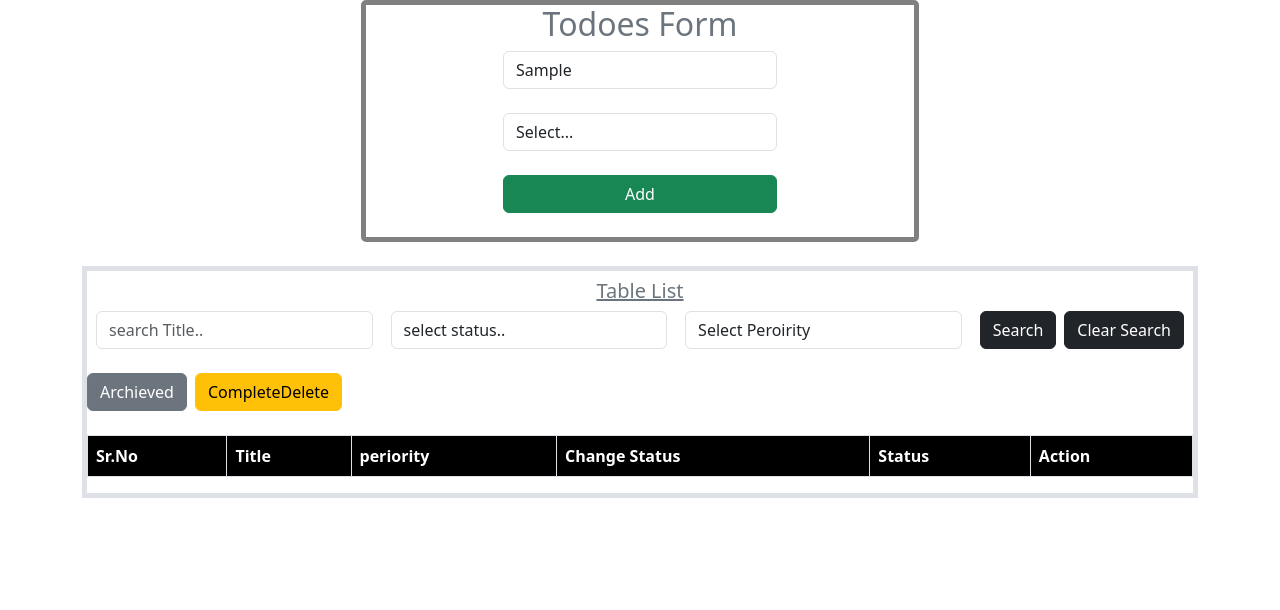
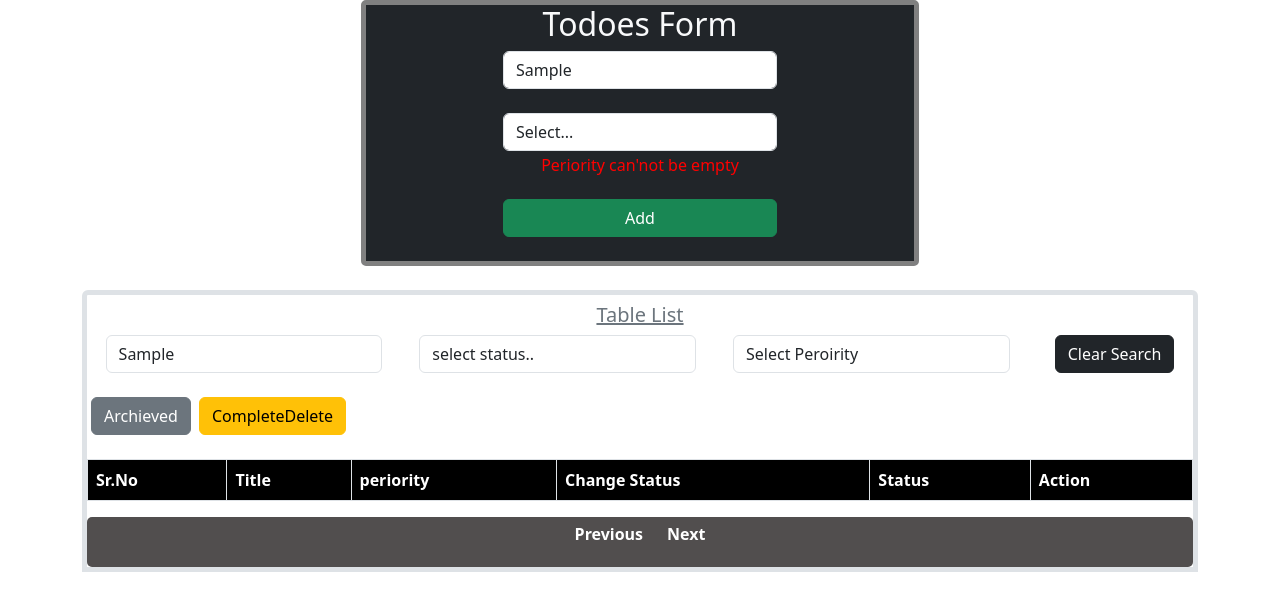
Before and after one commit to shaileshverma3667/todo_search_list, a React (Create React App) app: page / in a window 1280 px wide. Both pictures are taken after typing "Sample", "Sample" into the empty fields and a click on the button "Add". Shown: the top 610 px of the page. Built offline with nearby package versions, Linux system fonts and the light colour scheme.

Commit message:
search_list

```diff
--- a/package.json
+++ b/package.json
@@ -13,6 +13,7 @@
     "bootstrap": "^5.3.1",
     "react": "^18.2.0",
     "react-dom": "^18.2.0",
+    "react-paginate": "^8.2.0",
     "react-scripts": "5.0.1",
     "uuid": "^9.0.0",
     "web-vitals": "^2.1.4"
--- a/src/App.css
+++ b/src/App.css
@@ -12,6 +12,7 @@
     animation: App-logo-spin infinite 20s linear;
   }
 }
+
 
 .App-header {
   background-color: #282c34;
--- a/src/Components/SearchElement.jsx
+++ b/src/Components/SearchElement.jsx
@@ -1,23 +1,22 @@
 import React from 'react'
 
-const SearchElement = ({handleSearch,searchData,clearSearch}) => {
+const SearchElement = ({handleSearch,clearSearch,searchObj}) => {
   return (
    <>
     <div className='d-flex justify-content-around'>
-            <input type="text" name="title" onChange={handleSearch} className='form-control w-25' placeholder='search Title..'/>
-            <select  className='form-control w-25'onChange={handleSearch} name="isPending" >
-                <option>select status..</option>
+            <input type="text" name="title" value={searchObj.title} onChange={handleSearch} className='form-control w-25' placeholder='search Title..'/>
+            <select  className='form-control w-25'onChange={handleSearch} value={searchObj.isPending} name="isPending" >
+                <option value={""}>select status..</option>
                 <option value="completed">Complete</option>
                 <option value="pending">pending</option>
              </select>
-             <select className='form-control w-25' onChange={handleSearch} name="periority" >
-                <option>Select Peroirity</option>
+             <select className='form-control w-25' value={searchObj.periority} onChange={handleSearch} name="periority" >
+                <option value={""}>Select Peroirity</option>
                 <option value="high">high</option>
                 <option value="medium">Medium</option>
                 <option value="low">low</option>
             </select>
             <div>
-            <button className='btn btn-dark' onClick={searchData}>Search</button>
             <button className='btn btn-dark ms-2' onClick={clearSearch}>Clear Search</button>
             </div>
 
--- a/src/Components/TableField.jsx
+++ b/src/Components/TableField.jsx
@@ -1,84 +1,111 @@
-import React, { useEffect, useState } from 'react'
+import React, {
+  useState } from 'react'
 import { memo } from 'react'
 import SearchElement from './SearchElement'
+import ReactPaginate from 'react-paginate'
+
+
+
 
 const TableField = ({mainData,setMainData}) => {
+  //pagination....
+    const [pageNo,setPageNo]=useState(0)
+    const parPagedata=5;
+    const allData=pageNo*parPagedata;
+    const pageCount=Math.ceil(mainData.length/parPagedata);
+    const handlePageChange=({selected})=>{
+          setPageNo(selected)
+    }
+    //pagination end...
+    const [render, setRender] = useState(false);
     const [archieveData,setArchieveData]=useState([])
-    const [mainSearch,setMainSearch]=useState([])
+
+    //const [mainSearch,setMainSearch]=useState([])
     const [searchObj,setSearchObj]=useState({
         title:"",
         isPending:"",
         periority:""
     })
-    const [render, setRender] = useState(false);
 
 
-   const handleChange=(id,index)=>{
-      let data = mainData.find(data => data.id === id)
-        let dataSource=[...mainData];
-        let obj={...data}
-       if(data.isPending=="pending"){
-        obj={...data,isPending:"completed"};
+  //CheckBox OnChange...
+   const handleChange=(id)=>{
+      let index=mainData.findIndex((ele)=>ele.id==id);
+      let allData=[...mainData];
+      let obj=allData[index];
+      if(obj.isPending=="pending"){
+        obj={...obj,isPending:"completed"};
       }
       else{
-        obj={...data,isPending:"pending"};
-
+        obj={...obj,isPending:"pending"}
       }
-        dataSource.splice(index,1,obj);
-        setMainData(dataSource)
+      allData[index]=obj;
+      setMainData(allData)
 
    }
 
    const handleDelete=(id)=>{
     const del=window.confirm("Are you soure want to delete")
     if(del){
-      const delEle= mainData.filter((ele)=>ele.id!=id)
+      const delEle= mainData.filter((ele)=>ele.id!==id)
       setMainData(delEle)
        }
-
    }
+   //Search onChange
    const handleSearch=(e)=>{
         const {name,value}=e.target
         setSearchObj((prev)=>({...prev,[name]:value}))
    }
 
-   const searchData=()=>{
-     const copyData=[...mainData]
-     const {title,isPending,periority}=searchObj
-     let result=copyData.filter((data)=>((title? data.title==title:true) && (isPending?data.isPending==isPending:true)&&(periority? data.periority==periority:true)))
-     if(result.length)
-     setMainSearch(result)
-     else{
-     alert("Data Not found")
-
-     }
-   }
-   const clearSearch=()=>{
-       setMainSearch([])
-       setMainData(mainData)
-   }
    const handleCompleteDelete=()=>{
-
     setArchieveData([...archieveData,...mainData.filter(ele=>ele.isPending=="completed")])
     const copyData=[...mainData]
     const compFilter=copyData.filter(ele=>ele.isPending!=="completed")
     setMainData(compFilter)
     setRender(!render)
+
+    // window.localStorage.setItem("archive",JSON.stringify(copyData.filter(ele=>ele.isPending=="completed")))
    }
    const handleArchieved=()=>{
         setMainData([...mainData,...archieveData])
         setArchieveData([])
+    //   let getData=JSON.parse(localStorage.getItem("archive"))
+    // if(getData){
+    //  setArchieveData(getData)
+    // }
+
+    }
+   const clearSearch=()=>{
+    setSearchObj({
+    title:"",
+    isPending:"",
+    periority:""
+  })}
+    const searchData=()=>{
+      if(searchObj.title || searchObj.isPending || searchObj.periority)
+      {
+        let searchEle=[...mainData]
+        let res= searchEle.filter(todo=>
+        {
+          return ( (searchObj.title ? todo.title.toLowerCase().includes(searchObj.title.toLowerCase()) : true) && ( searchObj.isPending ? todo.isPending === searchObj.isPending : true ) && ( searchObj.periority ? todo.periority === searchObj.periority : true ) )
+
+        })
+        return res
+      }
+      else{
+        return mainData
+      }
     }
 
   return (
     <>
     <div>
 
-        <div className='border border-5 border mt-4'>
+        <div className='border border-5 border mt-4 rounded-top-2'>
         <h5 className='text-center text-secondary mt-2'><u>Table List</u></h5>
-         <SearchElement handleSearch={handleSearch} searchData={searchData} clearSearch={clearSearch}/>
+         <SearchElement handleSearch={handleSearch}  clearSearch={clearSearch} searchObj={searchObj}/>
         <div className='mt-4'>
-           <button className='btn btn-secondary' onClick={handleArchieved}>Archieved</button>
+           <button className='btn btn-secondary ms-1' onClick={handleArchieved}>Archieved</button>
            <button className='btn btn-warning ms-2' onClick={handleCompleteDelete}>CompleteDelete</button>
         </div>
         <table className='table table-striped table-bordered mt-4'>
@@ -94,12 +121,12 @@ const TableField = ({mainData,setMainData}) => {
             </thead>
             <tbody>
                 {
-                   mainSearch.length==0 && mainData.length!=0 && mainData.map((data,index)=>{
+                    mainData.length!=0 && searchData().slice(allData,allData+parPagedata).map((data,index)=>{
                         return (
                              <tr key={data.id}>
-                            <td>{index+1}</td>
+                            <td>{data.id1}</td>
                             <td>{data.title}</td>
-                            <td className={data.periority=="high"? "text-danger":data.periority=="low" ? "text-info":"text-warning" }>{data.periority}</td>
+                            <td className={data.periority=="high"? "text-danger":data.periority=="low" ? "text-info":"text-warning"}>{data.periority}</td>
                             <td>{
 
                                 render ?
@@ -109,28 +136,25 @@ const TableField = ({mainData,setMainData}) => {
 
                                 }</td>
                             <td>{data.isPending}</td>
-                            <td><button className='btn btn-danger' disabled={data.isPending=="completed"} onClick={()=>handleDelete(data.id)}>Delete</button></td>
-                         </tr>
-                    )})
+                            { data.isPending!="completed" &&
+                            <td><button className='btn btn-danger' onClick={()=>handleDelete(data.id)}>Delete</button></td>
                            }
-                 {
-                   mainSearch.length!=0 &&  mainSearch.map((data,index)=>{
-                        return (
-                             <tr key={index}>
-                            <td>{index+1}</td>
-                            <td>{data.title}</td>
-                            <td className={data.periority=="high"? "text-danger":data.periority=="low" ? "text-info":"text-warning" }>{data.periority}</td>
-                            <td>{<input type="checkbox" checked={data.isPending=="completed"} onChange={()=>handleChange(data.id,index)}/>}</td>
-                            <td>{data.isPending}</td>
-                            <td><button className='btn btn-danger' disabled={data.isPending=="completed"} onClick={()=>handleDelete(data.id)}>Delete</button></td>
                     </tr>
                     )})
                 }
 
             </tbody>
         </table>
+        <div className='peginationParent'>
+          <ReactPaginate
+           pageCount={pageCount}
+           onPageChange={handlePageChange}
+           className='pagination gap-4'
+           activeClassName='activepage'/>
            </div>
         </div>
+    </div>
+
     </>
   )
 }
--- a/src/Components/TodoForm.jsx
+++ b/src/Components/TodoForm.jsx
@@ -6,6 +6,7 @@ import TableField from './TableField'
 
 const TodoForm = () => {
     const [mainData,setMainData]=useState([])
+    const [errorMessage,setErrorMessage]=useState(false)
     const [formData,setFormData]=useState({
         id:"abc",
         title:"",
@@ -16,7 +17,13 @@ const TodoForm = () => {
 
     const handleChange=(e)=>{
         const {name,value}=e.target
-        setFormData((prev)=>({...prev,id:uniqueId,[name]:value}))
+        if(mainData.length){
+          setFormData((prev)=>({...prev,id:uniqueId,[name]:value,id1:mainData[mainData.length-1].id1+1}))
+        }
+        else{
+        setFormData((prev)=>({...prev,id:uniqueId,[name]:value,id1:1}))
+
+        }
     }
 
    const handleAdd=()=>{
@@ -28,15 +35,17 @@ const TodoForm = () => {
           isPending:"pending",
           periority:""
         })
+        setErrorMessage(false)
+
         }
         else
         {
-          return alert("Please fill the field")
+          setErrorMessage(true)
         }
    }
    const handleSubmit=(e)=>{
        e.preventDefault()
-       e.target.reset()
+
    }
 
  useEffect(()=>{
@@ -56,16 +65,18 @@ const TodoForm = () => {
     <div className='container'>
         <form onSubmit={handleSubmit}>
 
-    <div className='field w-50 mx-auto'>
-    <h2 className='text-secondary'>Todoes Form</h2>
+    <div className='field w-50 mx-auto bg-dark'>
+    <h2 className='text-light'>Todoes Form</h2>
     <input type='text' className='form-control w-50 mb-4' value={formData.title} name="title" onChange={handleChange} placeholder='Enter Title...'/>
+    {errorMessage && formData.title=="" ?<label>Title can'not be empty</label>:""}
     <select className='form-control w-50 mb-4' value={formData.periority} name="periority" onChange={handleChange}>
         <option>Select...</option>
         <option value="high">high</option>
         <option value="medium">medium</option>
         <option value="low">low</option>
     </select>
-    <button className='btn btn-success w-50 mb-4' onClick={handleAdd}>Add</button>
+    {errorMessage && formData.periority=="" ?<label>Periority can'not be empty</label>:""}
+    <button type="submit" className='btn btn-success w-50 mb-4' onClick={handleAdd}>Add</button>
     </div>
 
     <div>
--- a/src/Components/style/TodoForm.css
+++ b/src/Components/style/TodoForm.css
@@ -14,3 +14,33 @@
   background-color:black;
   color: white;
 }
+label{
+  position: relative;
+  bottom: 1.4rem;
+  color: red;
+}
+
+.peginationParent{
+  width: 100%;
+  display: flex;
+  justify-content: center;
+  background-color: rgb(81, 78, 78);
+  height: 50px;
+  border-radius: 5px;
+  text-align: center;
+  font-weight: bold;
+  align-items: center;
+}
+
+a
+{
+  text-decoration: none !important;
+  color: white !important
+}
+
+.activepage{
+  height: 30px;
+  width: 30px;
+  border: 5px groove;
+  background-color: black;
+}
--- a/src/index.js
+++ b/src/index.js
@@ -5,9 +5,8 @@ import reportWebVitals from './reportWebVitals';
 
 const root = ReactDOM.createRoot(document.getElementById('root'));
 root.render(
-  <React.Fragment>
+
     <App />
-  </React.Fragment>
 );
 
 // If you want to start measuring performance in your app, pass a function
```
Also changed, not shown: 1 other file (tests, documents, lock files or other folders). Lines whose indentation alone changed are shown as unchanged.
